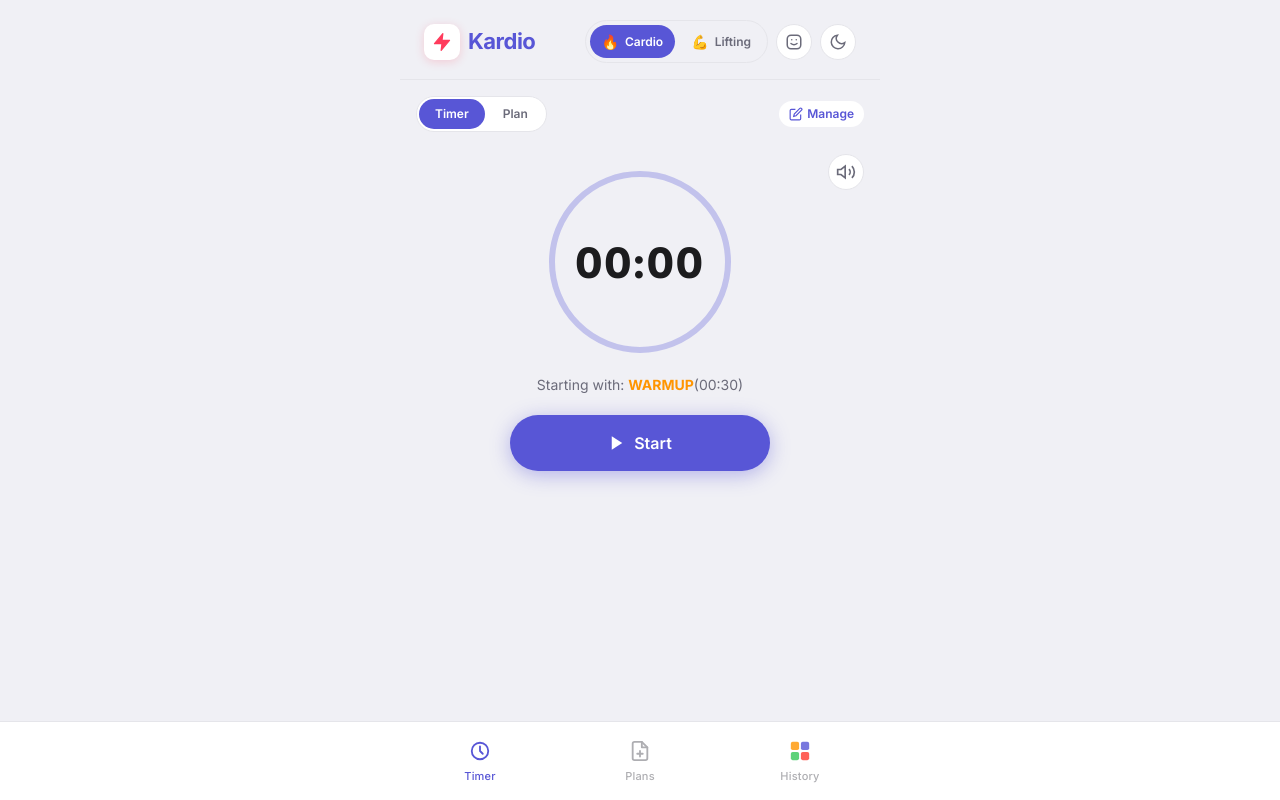
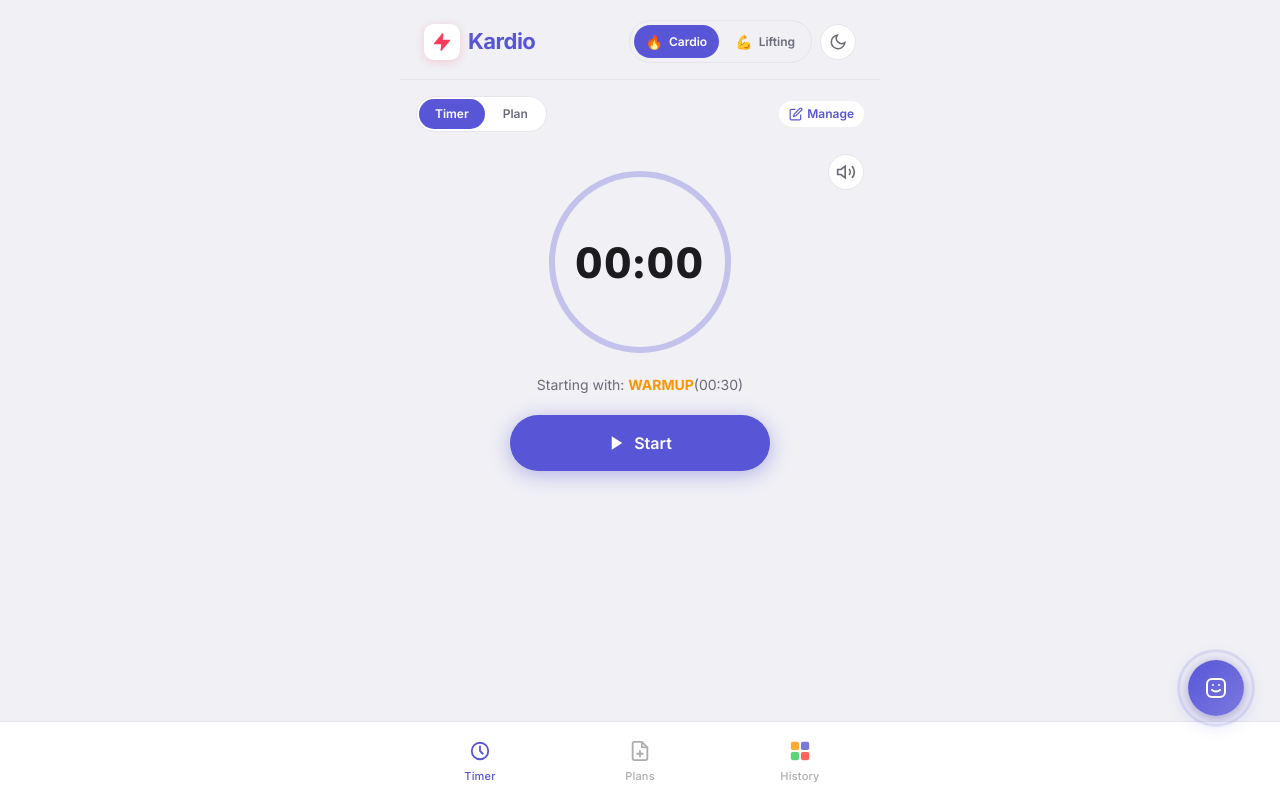
Before and after one commit to SazidAhmed/Kardio, a Nuxt app: page / in a window 1280 px wide. Built offline with nearby package versions, Linux system fonts and the light colour scheme.

Commit message:
tab nagigation issue fixed

```diff
--- a/app.vue
+++ b/app.vue
@@ -66,6 +66,12 @@
         :mode="modeStore.currentMode"
         @tab-change="handleTabChange"
       />
+
+      <!-- Draggable Floating AI Button -->
+      <AiDraggableFloatingButton
+        :is-open="activeTab === 'ai'"
+        @click="handleAiButtonClick"
+      />
     </div>
   </div>
 </template>
@@ -87,6 +93,20 @@ const activeTab = computed(() => modeStore.activeTab)
 
 function handleTabChange(tab: CardioTab | LiftingTab) {
   modeStore.switchTab(tab)
+}
+
+function handleAiButtonClick() {
+  if (activeTab.value === 'ai') {
+    // Go back to main view based on mode
+    if (modeStore.isCardioMode) {
+      modeStore.switchTab('timer')
+    } else {
+      modeStore.switchTab('plans')
+    }
+  } else {
+    // Open AI tab
+    modeStore.switchTab('ai')
+  }
 }
 
 function handleModeChange(mode: AppMode) {
--- /dev/null
+++ b/components/ai/DraggableFloatingButton.vue
@@ -0,0 +1,273 @@
+<template>
+  <div
+    ref="buttonRef"
+    class="floating-ai-button"
+    :class="{ 'is-dragging': isDragging, 'is-open': isOpen }"
+    :style="buttonStyle"
+    @mousedown="startDrag"
+    @touchstart="startDrag"
+    @click="handleClick"
+  >
+    <div class="fab-inner">
+      <svg v-if="!isOpen" width="24" height="24" viewBox="0 0 24 24" fill="none" xmlns="http://www.w3.org/2000/svg">
+        <rect x="3" y="3" width="18" height="18" rx="5" stroke="currentColor" stroke-width="2"/>
+        <path d="M9 9h.01M15 9h.01M8 14c1.2 1 2.56 1.5 4 1.5S14.8 15 16 14" stroke="currentColor" stroke-width="2" stroke-linecap="round"/>
+      </svg>
+      <svg v-else width="24" height="24" viewBox="0 0 24 24" fill="none" stroke="currentColor" stroke-width="2.5">
+        <line x1="18" y1="6" x2="6" y2="18"/>
+        <line x1="6" y1="6" x2="18" y2="18"/>
+      </svg>
+    </div>
+
+    <!-- Tooltip -->
+    <div v-if="!isDragging && showTooltip" class="fab-tooltip">
+      AI Planner
+    </div>
+  </div>
+</template>
+
+<script setup lang="ts">
+import { ref, computed, onMounted, onUnmounted } from 'vue'
+
+const props = defineProps<{
+  isOpen?: boolean
+}>()
+
+const emit = defineEmits<{
+  click: []
+}>()
+
+const buttonRef = ref<HTMLElement | null>(null)
+const isDragging = ref(false)
+const showTooltip = ref(false)
+let tooltipTimeout: ReturnType<typeof setTimeout> | null = null
+
+// Position state
+const position = ref({ x: 0, y: 0 })
+const dragOffset = ref({ x: 0, y: 0 })
+
+// Load saved position or default to bottom-right
+onMounted(() => {
+  const saved = localStorage.getItem('kardio-fab-position')
+  if (saved) {
+    position.value = JSON.parse(saved)
+  } else {
+    // Default position: bottom-right with padding
+    const padding = 20
+    position.value = {
+      x: window.innerWidth - 72 - padding,
+      y: window.innerHeight - 140 // Above bottom nav
+    }
+  }
+
+  // Show tooltip briefly on mount
+  showTooltip.value = true
+  tooltipTimeout = setTimeout(() => {
+    showTooltip.value = false
+  }, 3000)
+})
+
+onUnmounted(() => {
+  if (tooltipTimeout) clearTimeout(tooltipTimeout)
+  removeListeners()
+})
+
+const buttonStyle = computed(() => ({
+  left: `${position.value.x}px`,
+  top: `${position.value.y}px`,
+  cursor: isDragging.value ? 'grabbing' : 'grab'
+}))
+
+let startX = 0
+let startY = 0
+let hasMoved = false
+
+function startDrag(e: MouseEvent | TouchEvent) {
+  isDragging.value = true
+  hasMoved = false
+
+  const clientX = 'touches' in e ? e.touches[0].clientX : e.clientX
+  const clientY = 'touches' in e ? e.touches[0].clientY : e.clientY
+
+  startX = clientX
+  startY = clientY
+  dragOffset.value.x = clientX - position.value.x
+  dragOffset.value.y = clientY - position.value.y
+
+  // Add global listeners
+  document.addEventListener('mousemove', onDrag)
+  document.addEventListener('touchmove', onDrag, { passive: false })
+  document.addEventListener('mouseup', stopDrag)
+  document.addEventListener('touchend', stopDrag)
+
+  // Hide tooltip during drag
+  showTooltip.value = false
+}
+
+function onDrag(e: MouseEvent | TouchEvent) {
+  if (!isDragging.value) return
+  e.preventDefault()
+
+  const clientX = 'touches' in e ? e.touches[0].clientX : e.clientX
+  const clientY = 'touches' in e ? e.touches[0].clientY : e.clientY
+
+  // Check if actually moved (for click detection)
+  if (Math.abs(clientX - startX) > 5 || Math.abs(clientY - startY) > 5) {
+    hasMoved = true
+  }
+
+  // Calculate new position with boundary constraints
+  const buttonSize = 56
+  const maxX = window.innerWidth - buttonSize - 8
+  const maxY = window.innerHeight - buttonSize - 8
+  const minY = 80 // Keep below header
+
+  let newX = clientX - dragOffset.value.x
+  let newY = clientY - dragOffset.value.y
+
+  // Constrain to viewport
+  newX = Math.max(8, Math.min(newX, maxX))
+  newY = Math.max(minY, Math.min(newY, maxY))
+
+  position.value = { x: newX, y: newY }
+}
+
+function stopDrag() {
+  isDragging.value = false
+  removeListeners()
+
+  // Snap to edge if close (optional UX enhancement)
+  const buttonSize = 56
+  const maxX = window.innerWidth - buttonSize - 8
+  const snapThreshold = 60
+
+  if (position.value.x < snapThreshold) {
+    position.value.x = 16
+  } else if (position.value.x > maxX - snapThreshold) {
+    position.value.x = maxX - 8
+  }
+
+  // Save position
+  localStorage.setItem('kardio-fab-position', JSON.stringify(position.value))
+}
+
+function removeListeners() {
+  document.removeEventListener('mousemove', onDrag)
+  document.removeEventListener('touchmove', onDrag)
+  document.removeEventListener('mouseup', stopDrag)
+  document.removeEventListener('touchend', stopDrag)
+}
+
+function handleClick() {
+  // Only emit click if we didn't drag
+  if (!hasMoved && !isDragging.value) {
+    emit('click')
+  }
+}
+</script>
+
+<style scoped>
+.floating-ai-button {
+  position: fixed;
+  width: 56px;
+  height: 56px;
+  border-radius: 50%;
+  background: linear-gradient(135deg, #5856D6 0%, #7B79E0 100%);
+  color: white;
+  display: flex;
+  align-items: center;
+  justify-content: center;
+  cursor: grab;
+  user-select: none;
+  touch-action: none;
+  z-index: 150;
+  box-shadow: 0 4px 20px rgba(88, 86, 214, 0.4), 0 2px 8px rgba(0, 0, 0, 0.15);
+  transition: transform 0.2s ease, box-shadow 0.2s ease;
+}
+
+.floating-ai-button:hover {
+  transform: scale(1.05);
+  box-shadow: 0 6px 28px rgba(88, 86, 214, 0.5), 0 3px 12px rgba(0, 0, 0, 0.2);
+}
+
+.floating-ai-button.is-dragging {
+  cursor: grabbing;
+  transform: scale(1.1);
+  box-shadow: 0 8px 32px rgba(88, 86, 214, 0.6), 0 4px 16px rgba(0, 0, 0, 0.25);
+  transition: none;
+}
+
+.floating-ai-button.is-open {
+  background: linear-gradient(135deg, #ff3b5c 0%, #ff6b7a 100%);
+}
+
+.fab-inner {
+  width: 100%;
+  height: 100%;
+  display: flex;
+  align-items: center;
+  justify-content: center;
+  pointer-events: none;
+}
+
+.fab-tooltip {
+  position: absolute;
+  bottom: calc(100% + 10px);
+  left: 50%;
+  transform: translateX(-50%);
+  background: var(--bg-card, #1c1c1e);
+  color: var(--text-primary, #ffffff);
+  padding: 6px 12px;
+  border-radius: 8px;
+  font-size: 12px;
+  font-weight: 600;
+  white-space: nowrap;
+  box-shadow: 0 2px 12px rgba(0, 0, 0, 0.3);
+  border: 1px solid var(--border-color, #2c2c2e);
+  pointer-events: none;
+  animation: fadeIn 0.2s ease;
+}
+
+.fab-tooltip::after {
+  content: '';
+  position: absolute;
+  top: 100%;
+  left: 50%;
+  transform: translateX(-50%);
+  border: 5px solid transparent;
+  border-top-color: var(--bg-card, #1c1c1e);
+}
+
+@keyframes fadeIn {
+  from {
+    opacity: 0;
+    transform: translateX(-50%) translateY(5px);
+  }
+  to {
+    opacity: 1;
+    transform: translateX(-50%) translateY(0);
+  }
+}
+
+/* Pulse animation when idle */
+.floating-ai-button:not(.is-dragging):not(.is-open)::before {
+  content: '';
+  position: absolute;
+  inset: -4px;
+  border-radius: 50%;
+  border: 2px solid #5856D6;
+  opacity: 0;
+  animation: pulse-ring 2s ease-out infinite;
+}
+
+@keyframes pulse-ring {
+  0% {
+    transform: scale(1);
+    opacity: 0.5;
+  }
+  100% {
+    transform: scale(1.3);
+    opacity: 0;
+  }
+}
+</style>
--- a/components/layout/AppHeader.vue
+++ b/components/layout/AppHeader.vue
@@ -31,18 +31,6 @@
             <span class="mode-label">Lifting</span>
           </button>
         </div>
-
-        <button
-          class="header-btn"
-          :class="{ active: props.activeTab === 'ai' }"
-          @click="$emit('tab-change', 'ai')"
-          title="AI Planner"
-        >
-          <svg width="18" height="18" viewBox="0 0 24 24" fill="none" xmlns="http://www.w3.org/2000/svg">
-            <rect x="3" y="3" width="18" height="18" rx="5" stroke="currentColor" stroke-width="2"/>
-            <path d="M9 9h.01M15 9h.01M8 14c1.2 1 2.56 1.5 4 1.5S14.8 15 16 14" stroke="currentColor" stroke-width="2" stroke-linecap="round"/>
-          </svg>
-        </button>
 
         <button
           class="theme-toggle"
--- a/stores/mode.ts
+++ b/stores/mode.ts
@@ -25,6 +25,14 @@ export const useModeStore = defineStore('mode', {
 
   actions: {
     setMode(mode: AppMode) {
+      // Reset target mode's tab to default (exit AI if active)
+      if (mode === 'cardio') {
+        this.cardioTab = 'timer'
+        this.saveCardioTab()
+      } else {
+        this.liftingTab = 'plans'
+        this.saveLiftingTab()
+      }
       this.currentMode = mode
       this.saveMode()
     },
```
